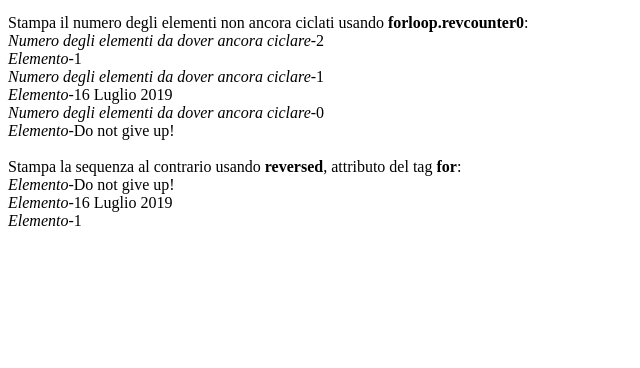
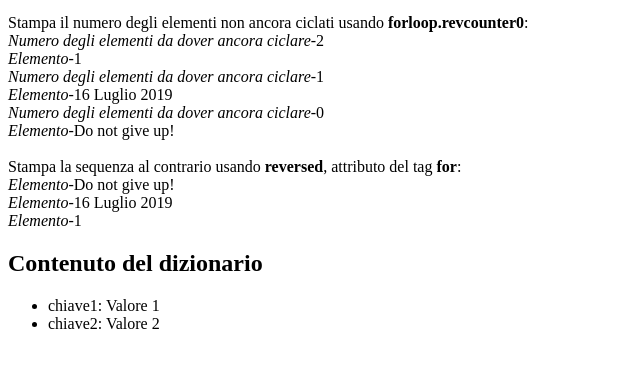
Before and after one commit to nikytz/primo_progetto, a Django app: page /seconda_app/es_for in a window 1280 px wide. Shown: the part 390-758 px from the top of the page, without its empty margins (0-640 px from the left). Run offline with Django 5.2, Linux system fonts and the light colour scheme.

Commit message:
continuo passo 12
dizionario

```diff
--- a/seconda_app/templates/seconda_app/es_for.html
+++ b/seconda_app/templates/seconda_app/es_for.html
@@ -61,5 +61,12 @@
     {%endfor%}
 
 
+    <h2>Contenuto del dizionario</h2>
+    <ul>
+        {% for key, value in my_dict.items %}
+            <li>{{ key }}: {{ value }}</li>
+        {% endfor %}
+    </ul>
+
 </body>
 </html>
--- a/seconda_app/views.py
+++ b/seconda_app/views.py
@@ -23,6 +23,7 @@ def es_for(request):
     context = {
         'list1': [1, datetime.date(2019,7,16),'Do not give up!'],
         'list2': [1, datetime.date(2019,7,16),'Do not give up!'],
+        'my_dict' : {'chiave1': 'Valore 1', 'chiave2': 'Valore 2'},
     }
     return render (request,"es_for.html",context)
 
```
